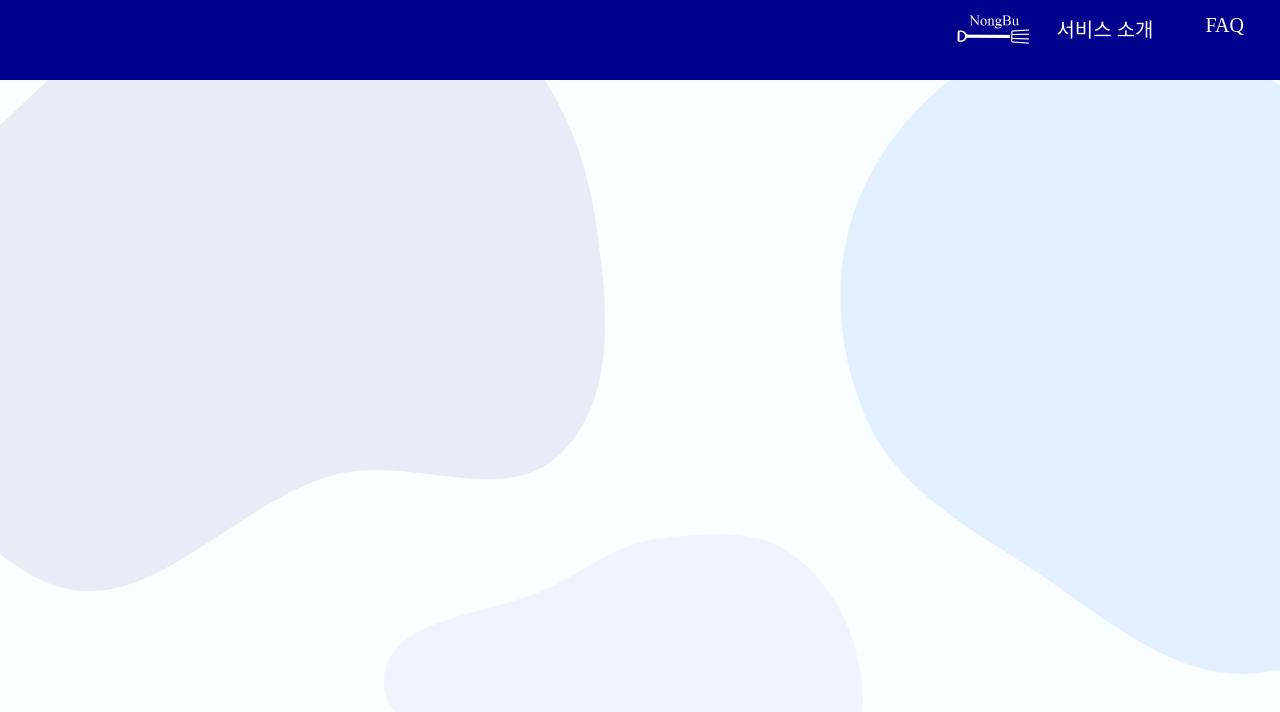
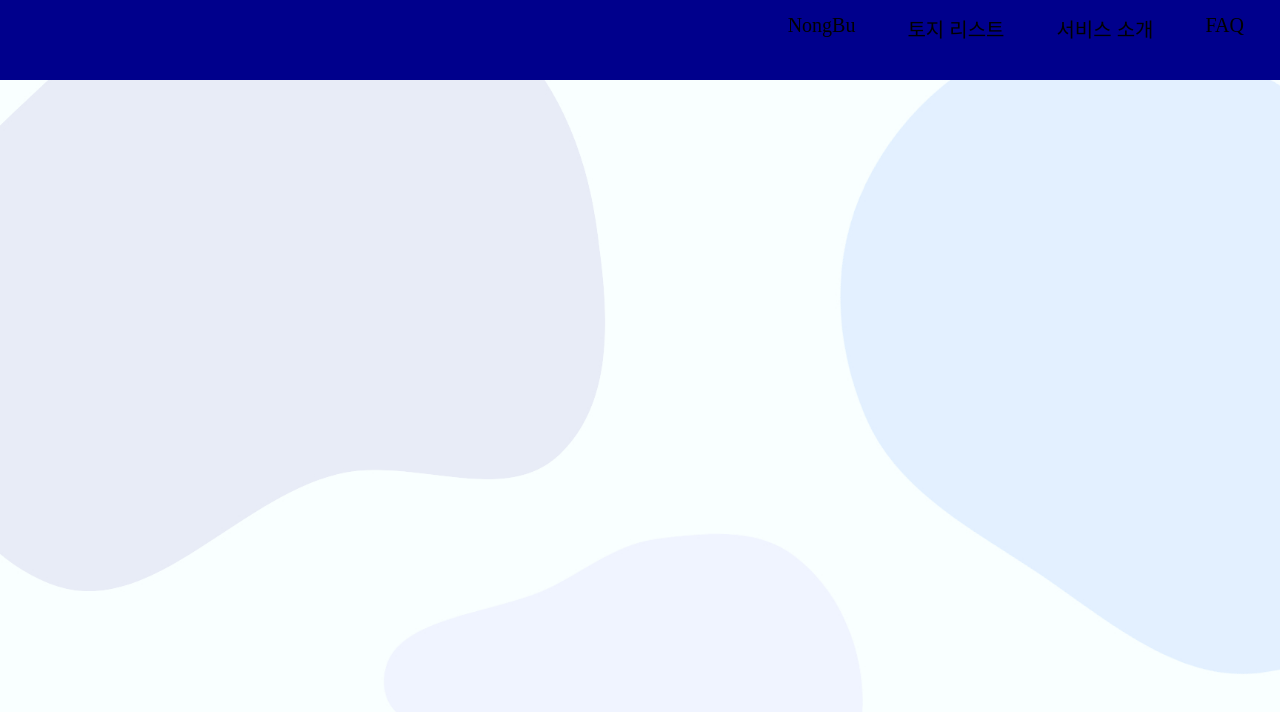
Before and after one commit to siwon99/KT-AIVLE-SCHOOL-BigProject, a React (Vite) app: page / in a window 1280 px wide. Shown: the top 712 px of the page. Built offline with nearby package versions, Linux system fonts and the light colour scheme; the HTML template or start-up script is replaced by a standard one.

Commit message:
앱 홈 호출 선언

```diff
--- a/src/App.jsx
+++ b/src/App.jsx
@@ -1,20 +1,11 @@
 import './App.css'
-import WhomeIcon from "./assets/WhomeIcon.svg"
 import Home from "./pages/homepage/home"
 
 function App() {
 
   return (
     <>
-      <nav className='navbar'>
-        <ul>
-          <img className='homeicon' src={WhomeIcon} alt="WhomeIcon" />
-          <li><a href='#'>FAQ</a></li>
-          <li><a href='#'>서비스 소개</a></li>
-        </ul>
-      </nav>
-      <div className='main'>
-      </div>
+      <Home/>
     </>
   )
 }
```
